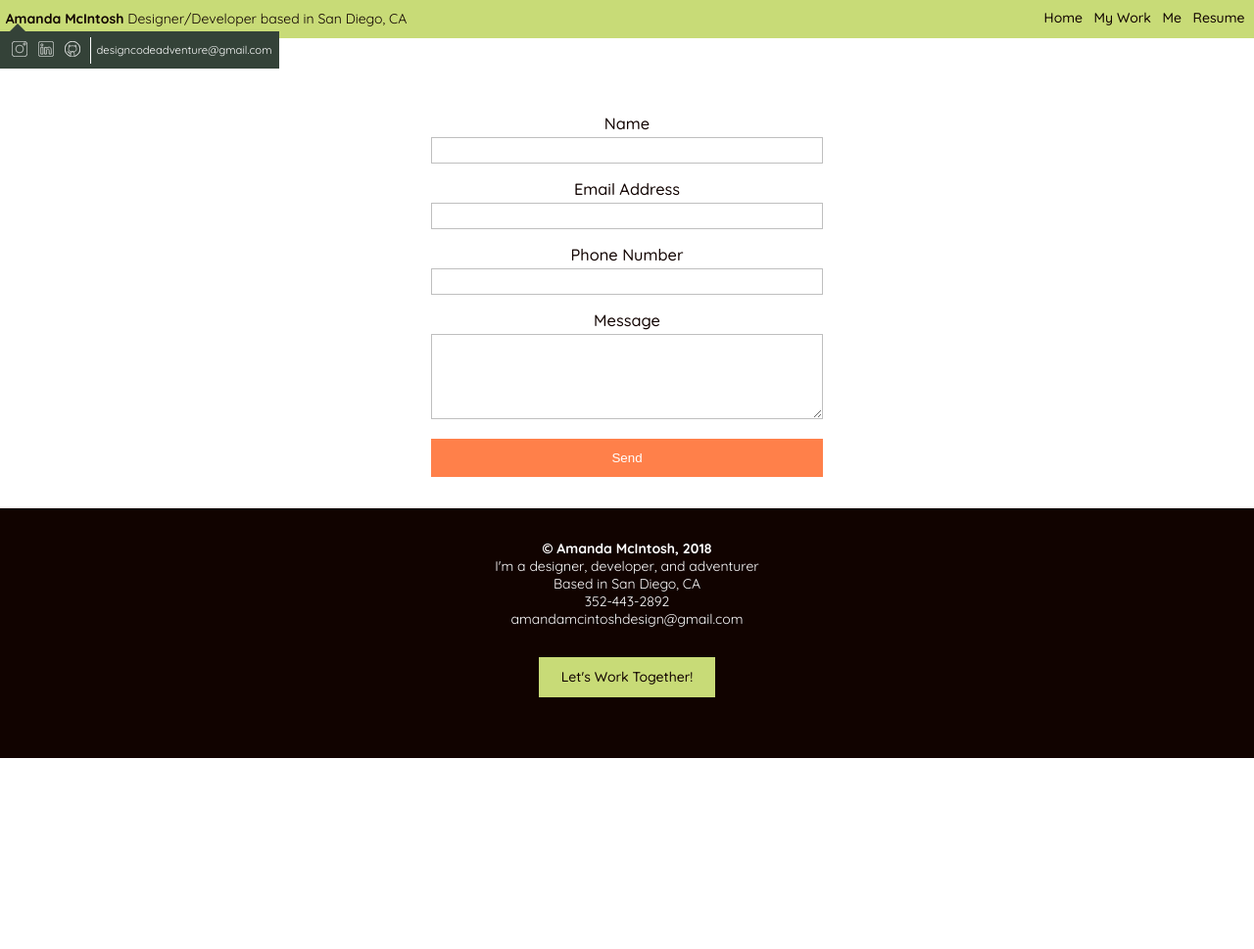
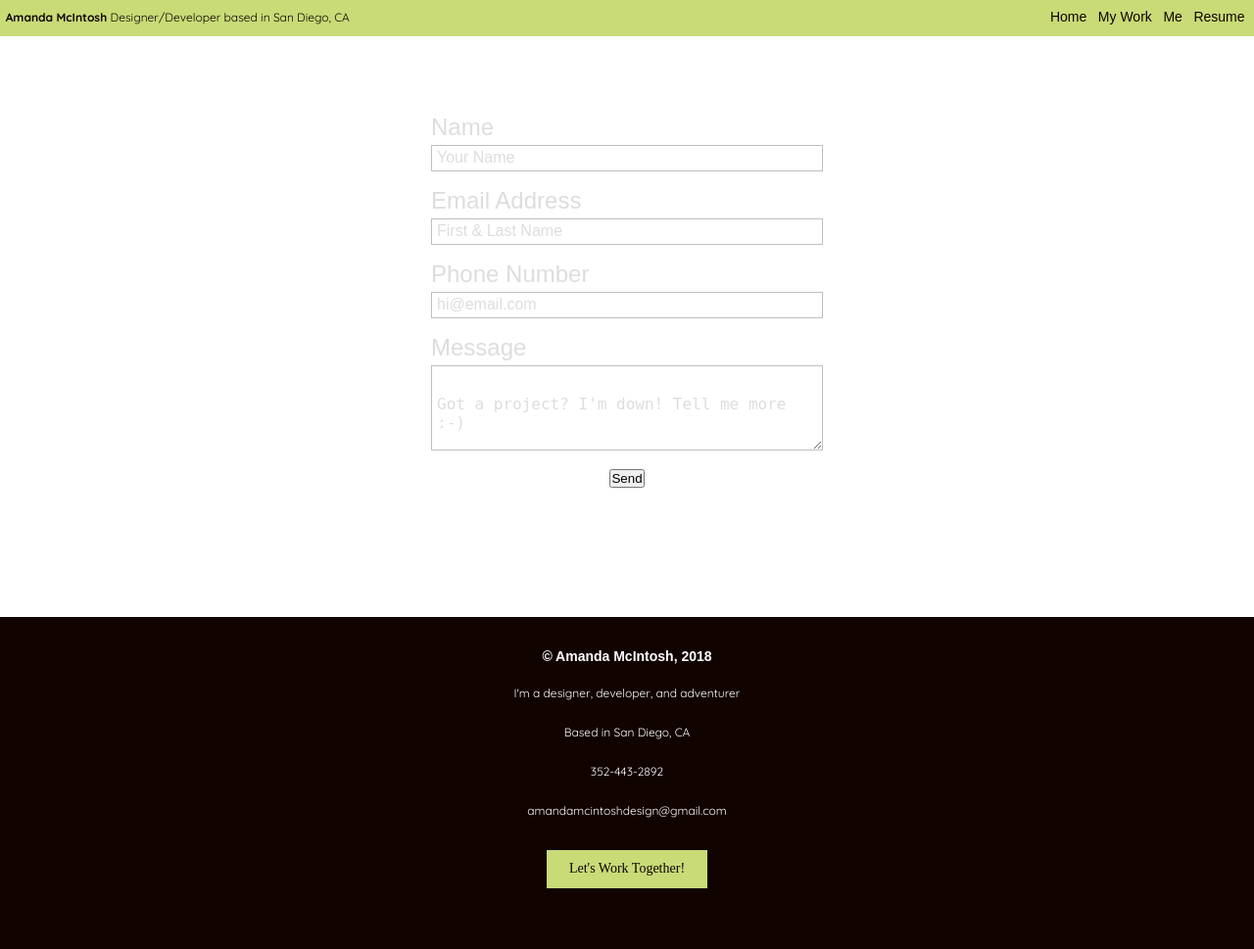
Before and after one commit to ammcintosh1/amandamcintosh.fun, a PHP site: page /site/contact.html in a window 1280 px wide. Shown: the whole page at 98% size. Before the commit the page ends 774 px from the top, so only its background shows below. Run offline with PHP 8.4, Linux system fonts and the light colour scheme; style sheets or scripts are compiled from the project's sources.

Commit message:
A bunch of style updates

```diff
--- a/dev/assets/css/scss/style.scss
+++ b/dev/assets/css/scss/style.scss
@@ -64,7 +64,7 @@ a {
 /* ============== */
 body {
   font-size: 14px;
-  font-family: 'Quicksand', sans-serif;
+  font-family: 'PT Sans', sans-serif;
   color: $black;
 }
 
@@ -72,9 +72,17 @@ h1 {
   margin-bottom: .125rem;
 }
 
+p {
+  font-family: 'Quicksand';
+  line-height: 1.25rem;
+  font-kerning: 20px;
+  margin-top: 1.25rem;
+  font-size: .75rem;
+}
+
 a[class*='button']{
   display: inline-block;
-  font-family: Quicksand;
+  font-family: 'PT Sans';
   font-weight: 500;
   margin: 30px 10px;
   padding: .707rem 1.414rem;
@@ -149,7 +158,7 @@ header {
     align-items: center;
     justify-content: center;
 
-
+   display:none; // Hiding for laughs
     @media screen and (max-width: $medium) {
       width: 100%;
       order: 2;
@@ -251,6 +260,15 @@ header {
   }
 }
 
+.nav-info {
+    p {
+    line-height: 0;
+    font-kerning: 0;
+    margin-top: 0;
+    font-size: .75rem;
+  }
+}
+
 .sticky {
   position: fixed;
   top: 0;
@@ -286,6 +305,7 @@ header {
 
 .container>.content {
   padding-top: 100px;
+  padding-bottom: 100px;
 }
 /* ============== */
 /* PAGE: HOME
@@ -550,7 +572,7 @@ header {
 }
 
   .contact-button {
-    font-family: 'Quicksand';
+    font-family: 'PT Sans';
     font-weight: 500;
     text-shadow: none;
     border: 0;
@@ -610,7 +670,18 @@ header {
   h3 {
     margin-bottom: .25rem;
     font-weight: 500;
+    color: $light-grey;
+    text-align: left;
+    font-size: 1.5rem;
   }
+  .form-field input::placeholder,
+  .form-field textarea::placeholder{
+    padding: 1.5rem;
+    padding-left: 0;
+    font-size: 1rem;
+    color: $light-grey
+  }
+  input:placeholder-shown
   button {
     background: rgb(255, 128, 74);
     border: 0;
--- a/dev/site/contact.html
+++ b/dev/site/contact.html
@@ -96,19 +96,19 @@
   <form id="contact-form">
     <div class='form-field'>
       <label><h3>Name</h3></label>
-      <input id='name' name='name' type='text'>
+      <input id='name' name='name' type='text' placeholder="Your Name">
     </div>
     <div class='form-field'>
       <label><h3>Email Address</h3></label>
-      <input id='email' name='email' type='email'>
+      <input id='email' name='email' type='email' placeholder="First & Last Name">
     </div>
     <div class='form-field'>
       <label><h3>Phone Number</h3></label>
-      <input id='phone' name='phone' type='tel'>
+      <input id='phone' name='phone' type='tel' placeholder="hi@email.com">
     </div>
     <div class='form-field'>
       <label><h3>Message</h3></label>
-      <textarea id='message' name='message' rows='5'></textarea>
+      <textarea id='message' name='message' rows='5' placeholder="Got a project? I'm down! Tell me more :-)"></textarea>
     </div>
     <div id='success'></div>
     <button type='submit'>Send</button>
--- a/dev/site/index.html
+++ b/dev/site/index.html
@@ -88,8 +88,7 @@
 
     </header>
       <div class="feature" style='background-image: url("./img/background-medium.jpg");'>
-        <h1>Looking for some fresh talent?</h1>
-        <p class="summary">I&#x27;m an Adventure-Loving Freelance Designer/Devloper in San Diego, CA</p>
+        <h1>Freelance Designer, Developer &amp; Adventurer in San Diego, CA</h1>
         <a href="contact.html" class="contact-button">Let's Work Together!</a>
       </div>
 
@@ -267,8 +266,6 @@
   <div class="form"></div>
 </div>
 -->
-
-<div class="footer"></div>
     </div>
   </div>
 
--- a/dev/site/work.html
+++ b/dev/site/work.html
@@ -218,7 +218,7 @@
     <section class="description">
       <h3>Project: develop branding for a hostel in Queens, Au</h3>
 
-      <p>Verigo needed website maitenance as well as additional pages re-designed and developed. Working in-person with their team, I utilized their pre-existing web platform and styling to create a new home-page. I also designed custom icons and shot product photos.</p>
+      <p>The Florida Trail Association reached out to me for a design for their volunteer brochure. I worked with them to create graphics of the florida trail, then used the graphics to design and prepare an information card for print.</p>
     </section>
   </div>
   <div class="content">
--- a/dev/template/index.hbs
+++ b/dev/template/index.hbs
@@ -2,8 +2,7 @@
 class: home
 home: true
 title: Amanda McIntosh
-splash: Looking for some fresh talent?
-summary: I'm an Adventure-Loving Freelance Designer/Devloper in San Diego, CA
+summary: Freelance Designer, Developer & Adventurer in San Diego, CA
 email: am.mcintosh1@gmail.com
 description: I’ve worked as a designer/illustrator for 5 years. I am flexible and fresh, with a keen eye for good design. My style is clean and bold, with subtle textures and strong typography. I enjoy exploring new mediums and techniques. My projects range from illustration and app development, to product photography and identity development.
 ---
@@ -179,5 +178,3 @@ description: I’ve worked as a designer/illustrator for 5 years. I am flexible
   <div class="form"></div>
 </div>
 -->
-
-<div class="footer"></div>
--- a/dev/template/layout/default.hbs
+++ b/dev/template/layout/default.hbs
@@ -22,8 +22,7 @@
 
     {{#if home}}
       <div class="feature" style='background-image: url("./img/background-medium.jpg");'>
-        <h1>{{splash}}</h1>
-        <p class="summary">{{summary}}</p>
+        <h1>{{summary}}</h1>
         <a href="contact.html" class="contact-button">Let's Work Together!</a>
       </div>
     {{/if}}
```
Also changed, not shown: other parts of dev/assets/css/scss/style.scss (+49 -7 lines), dev/assets/css/style.css (+71 -13 lines), dev/template/contact.hbs (+4 -4 lines), dev/template/resume.hbs (+13 -7 lines), dev/assets/img/logos/amazingcravings.svg (added), 1 other file.
